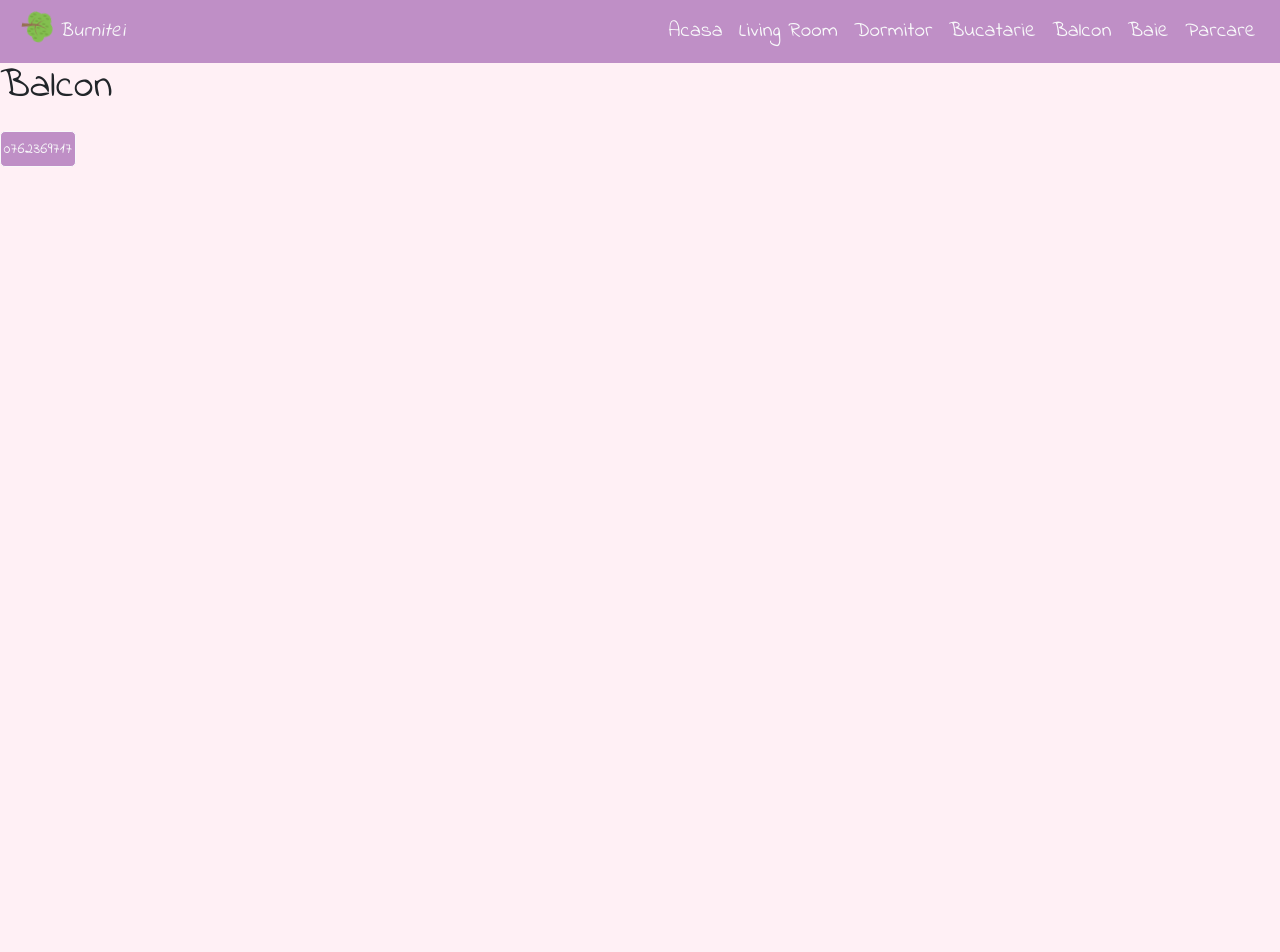
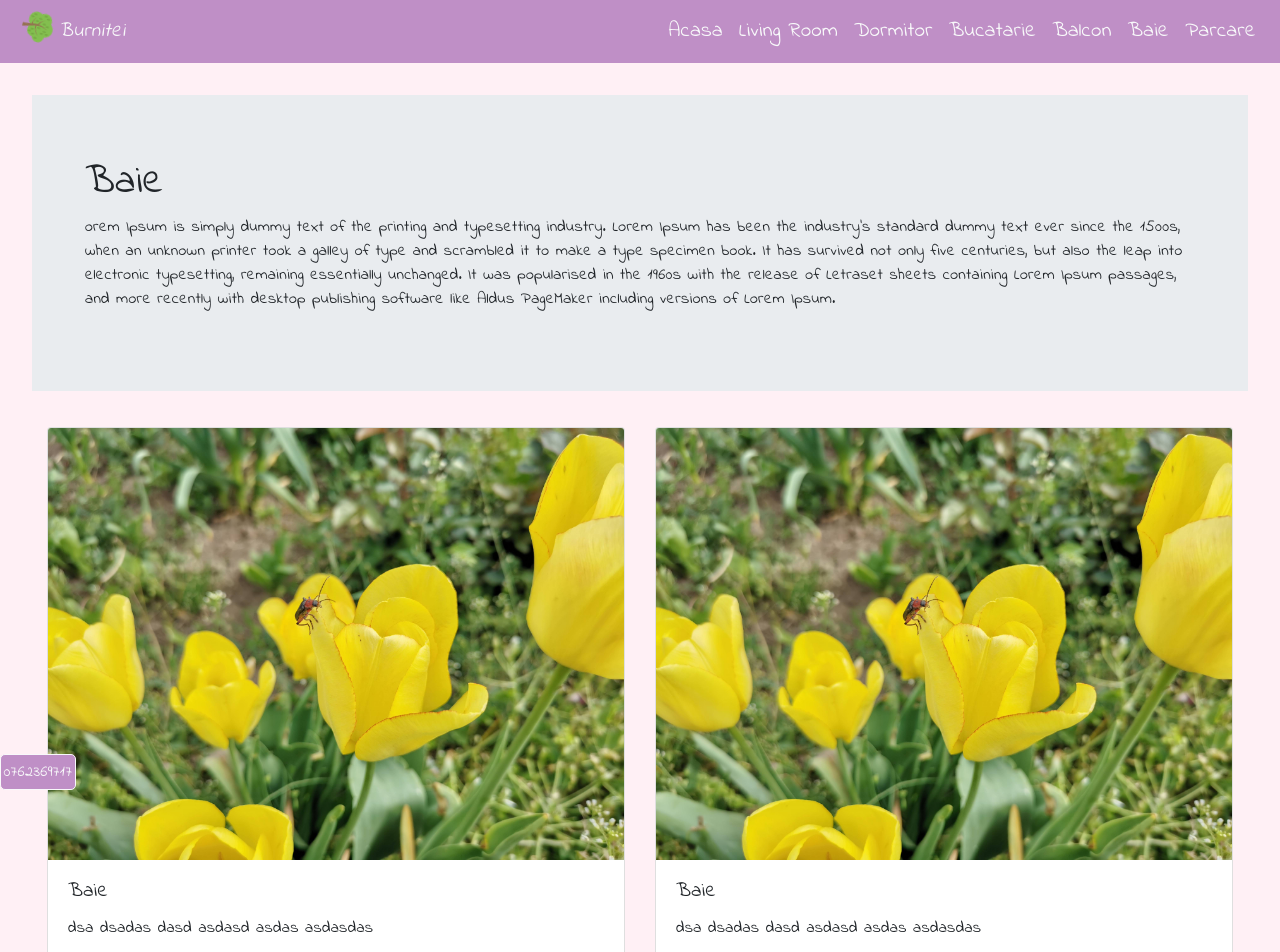
Before and after one commit to dornescum/Vanzare-15.05.21, a React (Create React App) app: page /balcon in a window 1280 px wide. Shown: the top 952 px of the page. Before the commit the page ends 800 px from the top, so only its background shows below. Built offline with nearby package versions, Linux system fonts and the light colour scheme.

Commit message:
filter data

```diff
--- a/src/Components/Balcon/Balcon.js
+++ b/src/Components/Balcon/Balcon.js
@@ -1,4 +1,11 @@
+import ContentWrapper from "../UI/Helpers/ContentWrapper/ContentWrapper";
+import BalconInfo from "./BalconInfo";
+import BalconCard from "./BalconCard";
+
 const Balcon =()=>{
-    return <h1>Balcon</h1>
+    return <ContentWrapper>
+        <BalconInfo />
+        <BalconCard />
+    </ContentWrapper>
 };
 export default Balcon;
--- /dev/null
+++ b/src/Components/Balcon/BalconCard.js
@@ -0,0 +1,40 @@
+import dataInfo from '../../data.json'
+import {Button, Card, CardGroup} from "react-bootstrap";
+import CardHelper from "../UI/Helpers/CardHelper/CardHelper";
+import {useState} from "react";
+
+
+
+const BalconCard =()=>{
+    const [data, setData]=useState(dataInfo)
+    const filteredData = data.filter((item)=>{
+        return item.name ==="Baie"
+    })
+
+    let title ='dsadasdas';
+    console.log(data)
+    // return <CardHelper title={title}>
+    //     {data.map((item)=>{
+    //         console.log(item)
+    //     })}
+    // </CardHelper>
+
+    return <CardGroup className="home-card">
+        {filteredData.map((item) => {
+            const {id, img, title, desc} = item;
+            return <div className="col-lg-6 col-sm-4 py-1"  key={id}>
+                <Card className="home-card-item">
+                    <Card.Img variant="top"
+                              src={img} className='img-general'/>
+                    <Card.Body>
+                        <Card.Title>{title}</Card.Title>
+                        <Card.Text>
+                            {desc}
+                        </Card.Text>
+                    </Card.Body>
+                </Card>
+            </div>
+        })}
+    </CardGroup>
+}
+export default BalconCard;
--- /dev/null
+++ b/src/Components/Balcon/BalconInfo.js
@@ -0,0 +1,12 @@
+import InfoCard from "../UI/Helpers/InfoCard/InfoCard";
+
+
+const BalconInfo =()=>{
+    let title = 'Baie'
+    let desc = 'orem Ipsum is simply dummy text of the printing and typesetting industry. Lorem Ipsum has been the industry\'s standard dummy text ever since the 1500s, when an unknown printer took a galley of type and scrambled it to make a type specimen book. It has survived not only five centuries, but also the leap into electronic typesetting, remaining essentially unchanged. It was popularised in the 1960s with the release of Letraset sheets containing Lorem Ipsum passages, and more recently with desktop publishing software like Aldus PageMaker including versions of Lorem Ipsum.'
+    return <InfoCard>
+        <h1>{title}</h1>
+        <p>{desc}</p>
+    </InfoCard>
+}
+export default BalconInfo;
--- /dev/null
+++ b/src/data.json
@@ -0,0 +1,34 @@
+[
+  {
+    "name": "Baie",
+    "title": "Baie",
+    "path": "/",
+    "desc": "dsa dsadas dasd asdasd asdas asdasdas",
+    "img": "/img/2.jpg",
+    "id": 1
+  },
+{
+    "name": "Baie",
+    "title": "Baie",
+    "path": "/",
+    "desc": "dsa dsadas dasd asdasd asdas asdasdas",
+    "img": "/img/2.jpg",
+    "id": 2
+  }, {
+    "name": "Dormitor",
+    "title": "Dormitor",
+    "path": "/",
+    "desc": "dsa dsadas dasd asdasd asdas asdasdas",
+    "img": "/img/2.jpg",
+    "id": 3
+  },
+{
+    "name": "Baie",
+    "title": "Baie",
+    "path": "/",
+    "desc": "dsa dsadas dasd asdasd asdas asdasdas",
+    "img": "/img/2.jpg",
+    "id": 4
+  }
+
+]
```
